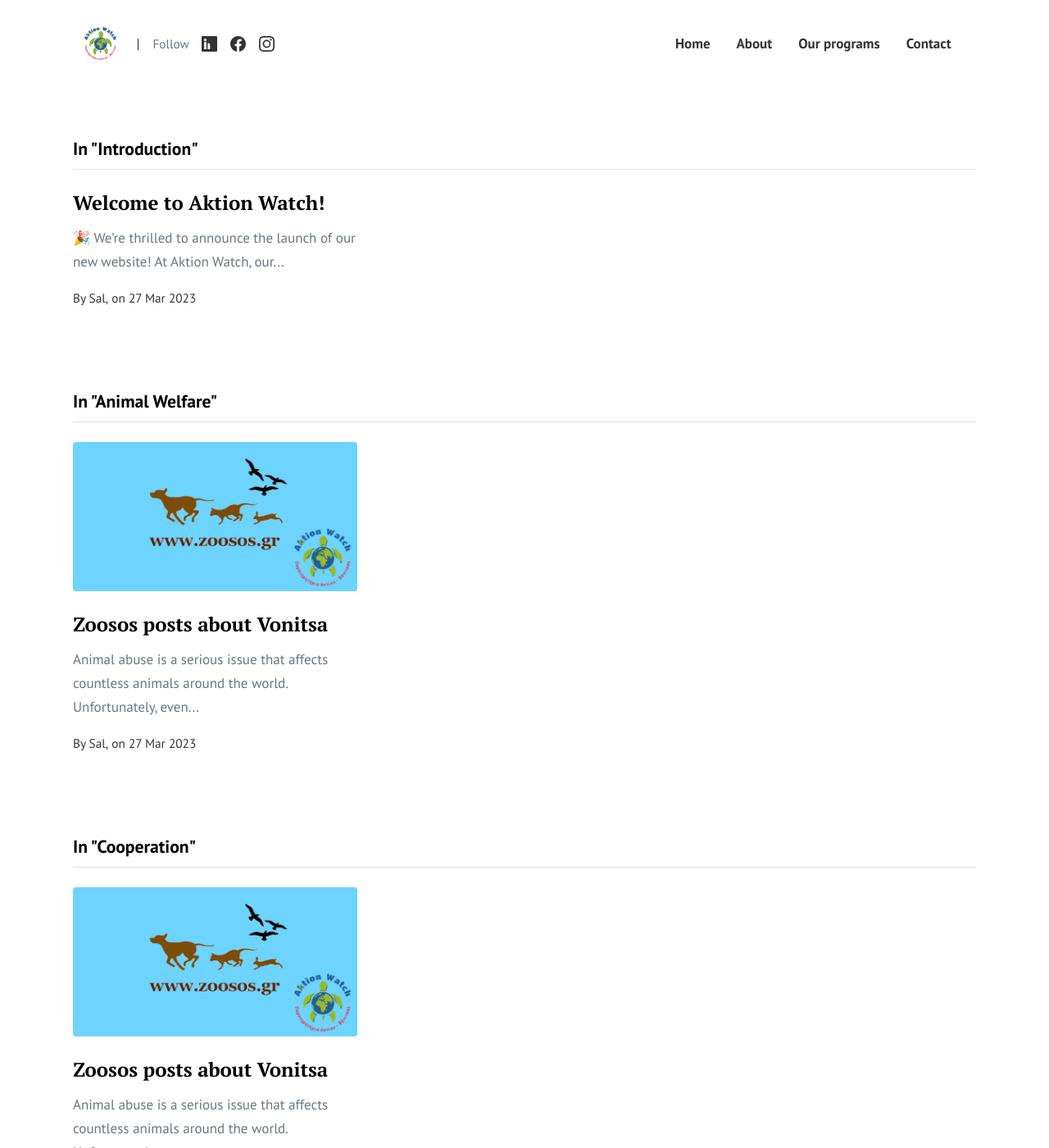
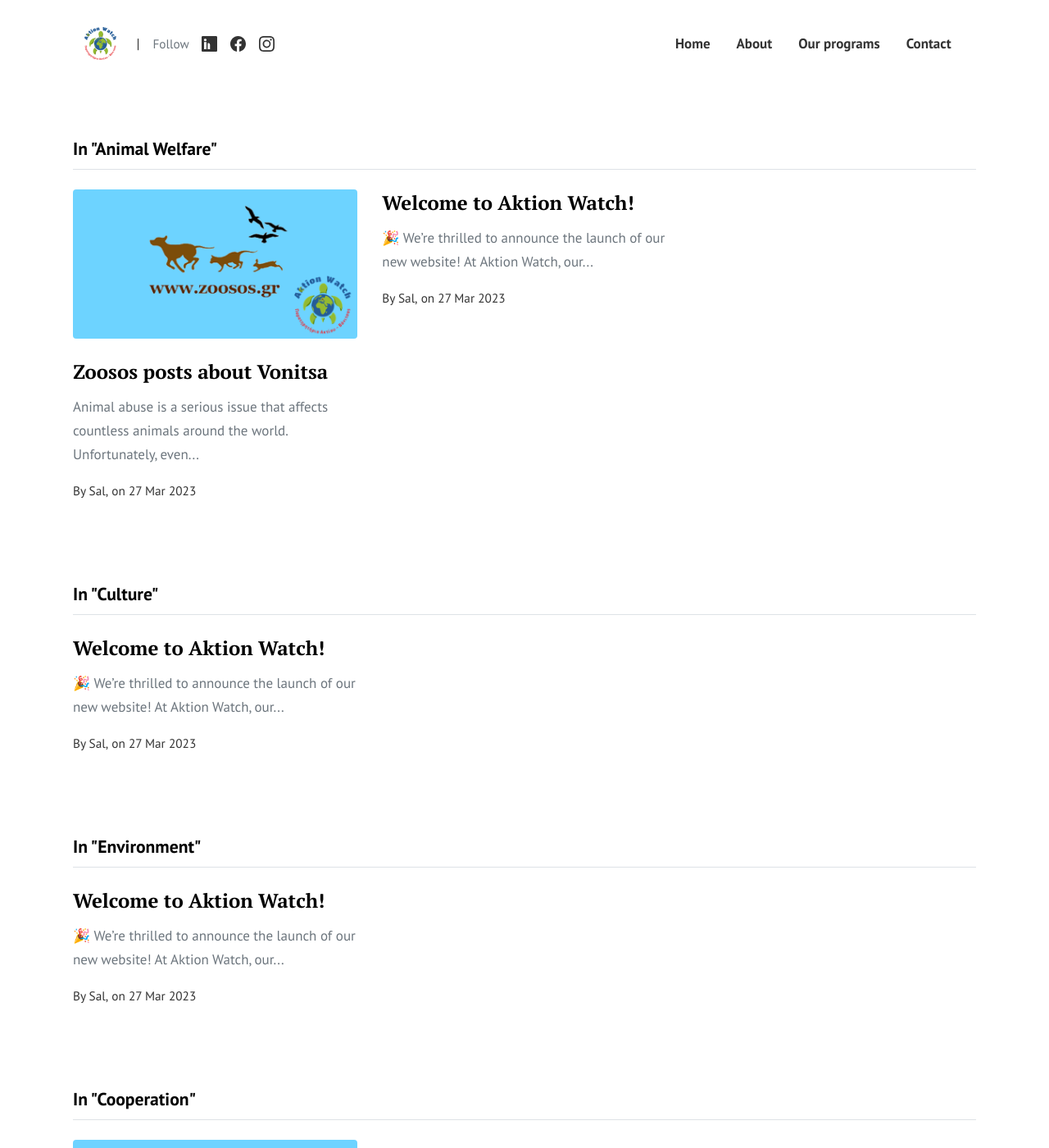
Before and after one commit to aktionwatch/aktionwatch.github.io, a Jekyll site: the page built from pages/categories.html, in a window 1280 px wide and 1400 px high. Shown: the whole window at 82% size. Built offline with Jekyll 4.4.1, drawn with Linux system fonts in a browser that asks for light colours.

Commit message:
categories change

```diff
--- a/_posts/2023-03-25-Welcome-to-Aktionwatch.markdown
+++ b/_posts/2023-03-25-Welcome-to-Aktionwatch.markdown
@@ -2,7 +2,7 @@
 layout: post
 title:  "Welcome to Aktion Watch!"
 date:   2023-03-27
-categories: introduction
+categories: [ animal welfare, culture, environment]
 ---
 🎉 We're thrilled to announce the launch of our new website! At Aktion Watch, our mission is to promote sustainable development, preserve cultural heritage, and protect animal welfare in Western Greece and beyond. 🌍🎭🐾
 
```
Also changed, not shown: 3 other files.
